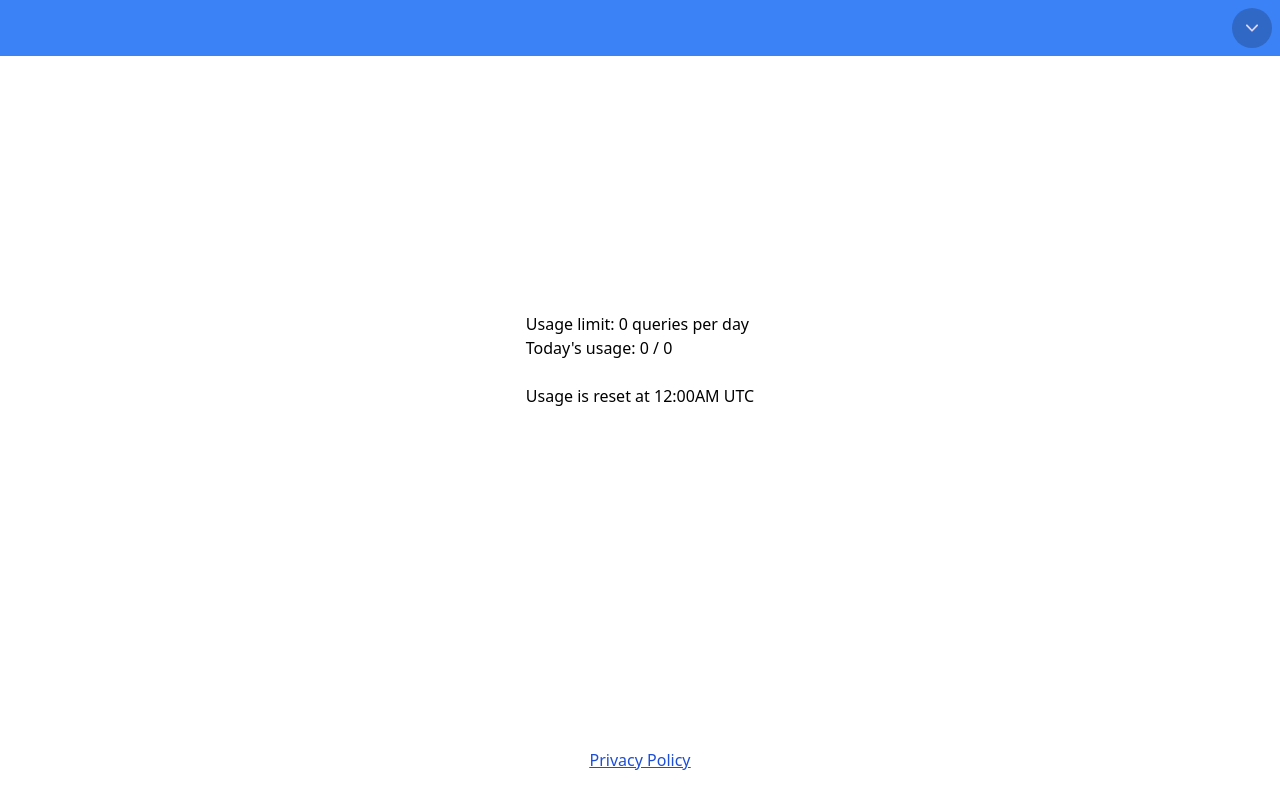
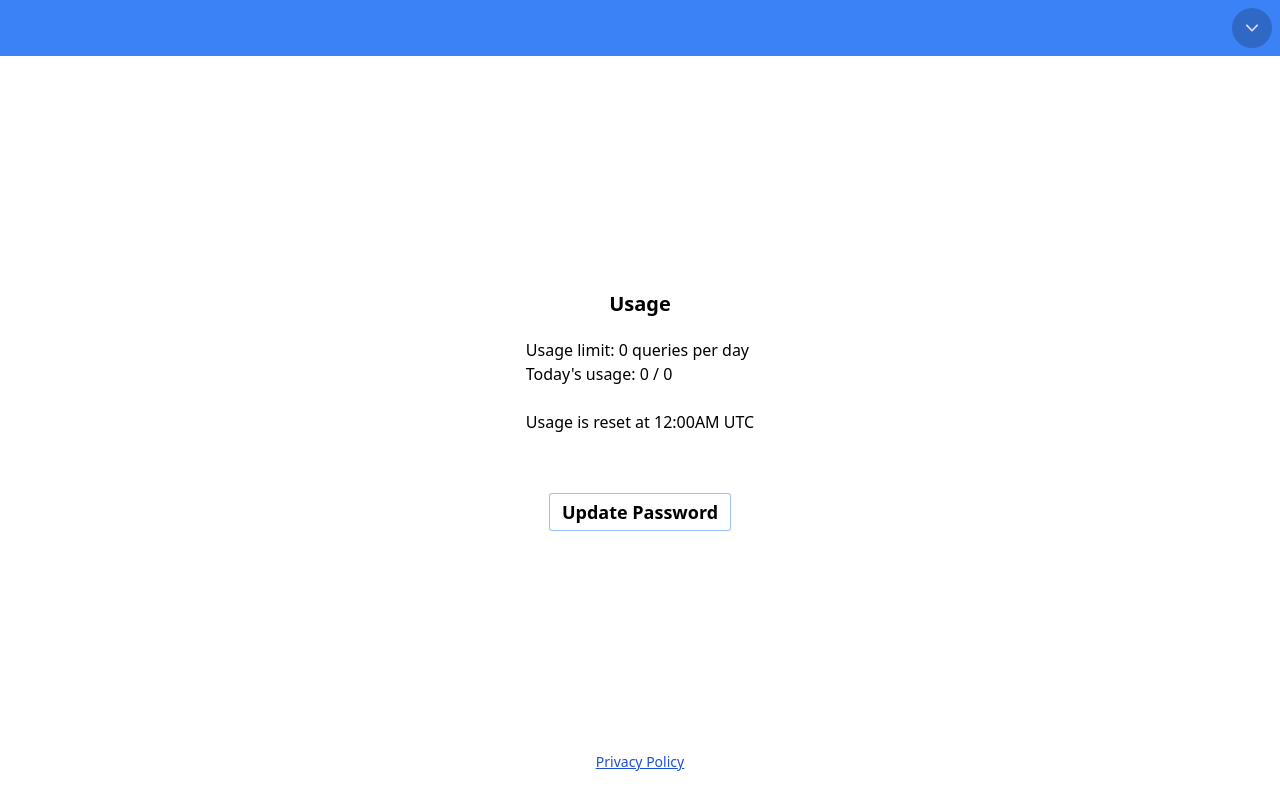
Before and after one commit to kwdChan/paper-summary-frontend, a Next.js app: page /dashboard in a window 1280 px wide. Built offline with nearby package versions, Linux system fonts and the light colour scheme; no server answers; the database is empty.

Commit message:
reset password

```diff
--- a/src/components/navIcon.tsx
+++ b/src/components/navIcon.tsx
@@ -66,7 +66,7 @@ export function NavIcon({}) {
           leaveTo="transform opacity-0 scale-95"
         >
           <Menu.Items className="absolute right-0 mt-2 w-36 origin-top-right divide-y divide-gray-100 rounded-md bg-white shadow-lg ring-1 ring-black ring-opacity-5 focus:outline-none">
-          <div className="px-1 py-1"><MenuItem text='My Usage' href='/dashboard' /></div>
+          <div className="px-1 py-1"><MenuItem text='My Account' href='/dashboard' /></div>
 
             <div className="px-1 py-1 ">
 
--- a/src/components/theme/TopBar.tsx
+++ b/src/components/theme/TopBar.tsx
@@ -1,4 +1,4 @@
-export function TopBar({ children }: { children: React.ReactNode }) {
+export function TopBar({ children }: { children?: React.ReactNode|undefined }) {
   return (
     <div className="flex items-center justify-between relative bg-blue-500 text-white h-14 w-screen overflow-ellipsis p-1">
         {children}
@@ -6,7 +6,7 @@ export function TopBar({ children }: { children: React.ReactNode }) {
   );
 }
 
-TopBar.Title = function TopBarTitle({ children }: { children: React.ReactNode }) {
+TopBar.Title = function TopBarTitle({ children }: { children?: React.ReactNode }) {
     return (
         <div className="w-8/12 px-2 ">
           <b>{children}</b>
--- a/src/lib/supabaseClient.ts
+++ b/src/lib/supabaseClient.ts
@@ -25,6 +25,15 @@ class MySupabaseClient {
       body: JSON.stringify(params),
     })
     return res
+  }
+
+
+  updatePassword(password: string) {
+
+
+    return this.client.auth.updateUser({
+      password: password,
+    })
   }
 
   signIn(email: string, password: string) {
--- a/src/pages/dashboard.tsx
+++ b/src/pages/dashboard.tsx
@@ -1,32 +1,99 @@
 import { useRouter } from "next/router";
-import React, { useEffect } from "react";
+import React, { useEffect, useState } from "react";
 import { supabaseClient } from "@/lib/supabaseClient";
 import { NavIcon } from "@/components/navIcon";
 import { UserInfo } from "@/lib/types";
 import Link from "next/link";
 import PrivacyPolicyLink from "@/components/theme/PrivacyPolicyLink";
+import { TopBar } from "@/components/theme/TopBar";
+import { MyPasswordField } from "@/components/authMatters/MyInputField";
 
-export default function Page() {
-  const [userInfo, setUserInfo] = React.useState<UserInfo|null>(null);
+function PasswordReset() {
+  const [visible, setVisible] = useState<boolean>(false);
+  const [password, setPassword] = useState<string>("");
+  const [passwordConfirm, setPasswordConfirm] = useState<string>("");
+  const [passwordError, setPasswordError] = useState<boolean>(false);
+  const [error, setError] = useState<string>("");
+  const [success, setSuccess] = useState<boolean>(false);
+
+  useEffect(() => {
+    setSuccess(false)
+    if (passwordConfirm === "") return setPasswordError(false);
+    if (password.trim() === passwordConfirm.trim()) {
+      setPasswordError(false);
+      setError('')
+    } else {
+      setPasswordError(true);
+      setError('Passwords do not match')
+    }
+
+  }, [password, passwordConfirm])
+
+  const onClick = async () => {
+    if (passwordError) return;
+    const {data, error} = await supabaseClient.updatePassword(password.trim())
+    if (error) {
+      setError(error.message)
+    }
+    else{
+      setSuccess(true)
+    }
+  }
+
+
+  return (
+    <div className="flex flex-col items-center">
+      <div
+      className={"text-lg font-bold mt-5 text-center hover:cursor-pointer rounded-sm py-1 px-3 hover:ring-2 hover:bg-blue-50" + " " + (!visible&&"ring-1") }
+      onClick={()=>{setVisible(!visible)}}
+      role="button" >
+      Update Password </div>
+
+      {
+        visible && (
+          <><MyPasswordField
+          id="new-password"
+          label="New password"
+          placeholder="New password"
+          errored={passwordError}
+          onChange={(e) => setPassword(e.target.value)}
+        />
+
+        <MyPasswordField
+          id="confirm-password"
+          label="Confirm new password"
+          placeholder="New password"
+          errored={passwordError}
+          onChange={(e) => setPasswordConfirm(e.target.value)}
+        />
+        <div className={"mx-auto"+" "+(error?"text-red-500":"text-white")}>{error}</div>
+        <button
+        className="m-3 px-4 py-2 my-6 border border-transparent text-sm font-medium rounded-md shadow-sm text-white bg-gray-600 hover:bg-gray-500 focus:outline-none focus:ring-2 focus:ring-offset-2 focus:ring-gray-500"
+        onClick={onClick}
+        >
+          {success? "Reset!":"Confirm"}
+        </button></>
+        )
+
+      }
+
+    </div>
+  );
+}
+
+function UsageDisaply() {
+  const [userInfo, setUserInfo] = React.useState<UserInfo | null>(null);
 
   // these should only be set by the useEffect of data
   const [usage_ofUserInfo, setUsage_ofUserInfo] = React.useState<number>(0);
   const [limit_ofUserInfo, setLimit_ofUserInfo] = React.useState<number>(0);
-  const [lastUse_ofUserInfo, setLastUse_ofUserInfo] = React.useState<string>('');
 
   useEffect(() => {
-
     if (userInfo == null) return;
-
-    const today = new Date().toISOString().slice(0, 10)
-
-
-    setUsage_ofUserInfo(today==userInfo.last_use? userInfo.usage_today: 0)
-    setLimit_ofUserInfo(userInfo.daily_limit)
-
-
+    const today = new Date().toISOString().slice(0, 10);
+    setUsage_ofUserInfo(today == userInfo.last_use ? userInfo.usage_today : 0);
+    setLimit_ofUserInfo(userInfo.daily_limit);
   }, [userInfo]);
-
 
   useEffect(() => {
     supabaseClient.getUserInfo().then(({ data: user }) => {
@@ -35,28 +102,35 @@ export default function Page() {
   }, []);
 
   return (
-    <div className="relative flex flex-col w-screen h-screen overflow-x-hidden overflow-y-scroll scroll">
-      <header>
-        <NavIcon />
-      </header>
-      <div className="absolute  bg-blue-500 text-white h-14 w-screen p-1">
-
-      </div>
-
-
-      <div className="flex w-full h-full border-0 border-black justify-center">
-
-        <div className="self-center border-0 border-black ">
-        Usage limit: {limit_ofUserInfo} queries per day<br/>
-        Today&apos;s usage: {usage_ofUserInfo} / {limit_ofUserInfo}<br/><br/>
-        Usage is reset at 12:00AM UTC<br/>
-        </div>
-
-      </div>
-
-
-      <PrivacyPolicyLink/>
-
+    <div className="mb-10">
+      <h1 className="text-xl font-bold my-5 text-center"> Usage </h1>
+      Usage limit: {limit_ofUserInfo} queries per day
+      <br />
+      Today&apos;s usage: {usage_ofUserInfo} / {limit_ofUserInfo}
+      <br />
+      <br />
+      Usage is reset at 12:00AM UTC
+      <br />
     </div>
   );
 }
+
+export default function Page() {
+  return (
+    <div className="flex flex-col items-center justify-center h-screen">
+      <header>
+        <NavIcon />
+        <div className="absolute top-0 left-0"><TopBar /></div>
+
+      </header>
+
+      <UsageDisaply />
+      <PasswordReset />
+
+      <div className="bottom-7 absolute text-sm text-blue-700 underline">
+        {" "}
+        <Link href="./privacy">Privacy Policy</Link>
+      </div>
+    </div>
+  );
+}
```
Also changed, not shown: src/pages/sign-in/__signup.tsx (+18 -0 lines).
